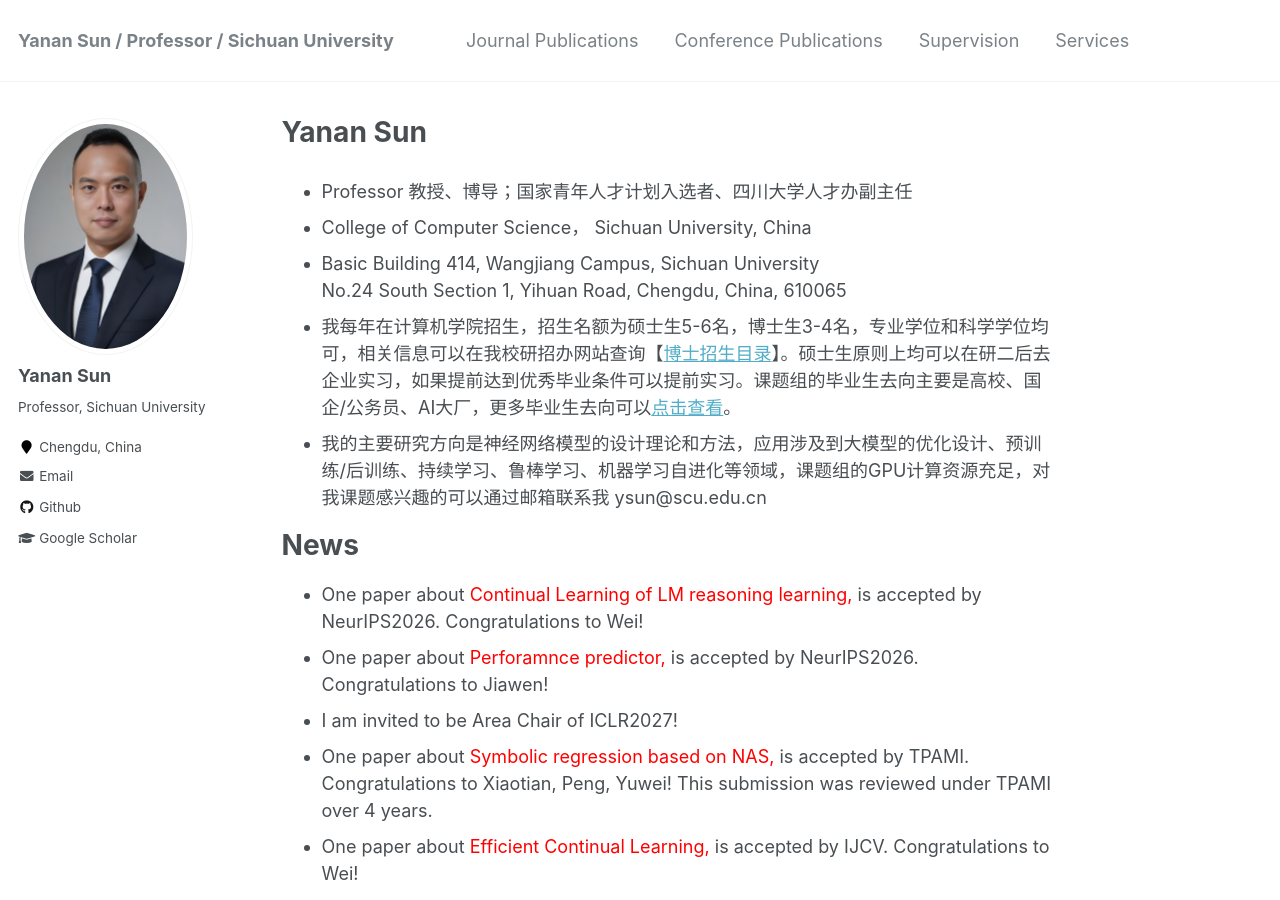
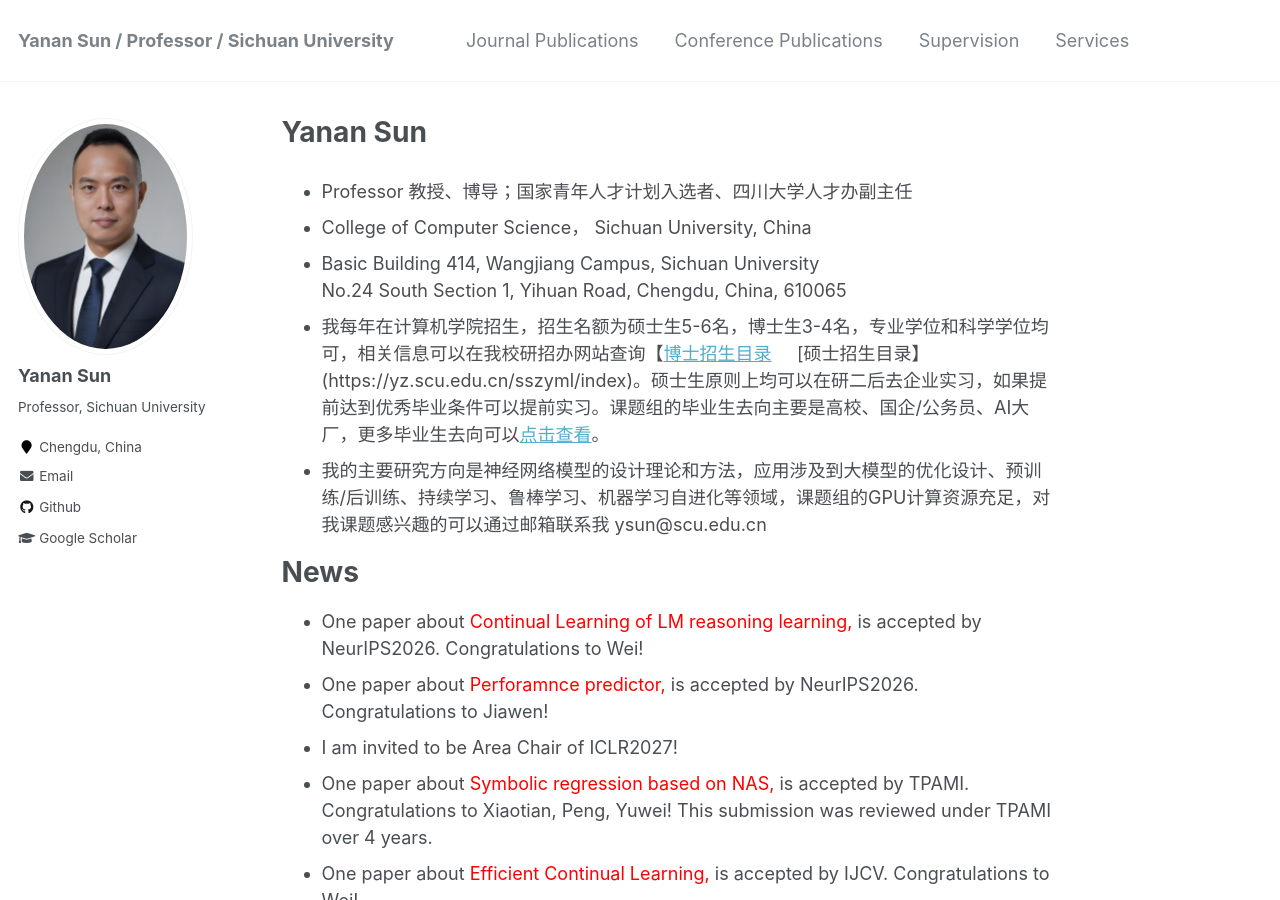
Before and after one commit to yn-sun/yn-sun.github.io, a Jekyll site: the page built from _pages/about.md, in a window 1280 px wide and 900 px high. Built offline with Jekyll 4.4.1, drawn with Linux system fonts in a browser that asks for light colours; comment, search, counter and statistics services are not loaded; some of the changed lines change nothing that is shown.

Commit message:
Update about.md

```diff
--- a/_pages/about.md
+++ b/_pages/about.md
@@ -12,7 +12,7 @@ redirect_from:
 * College of Computer Science， Sichuan University, China
 * Basic Building 414, Wangjiang Campus, Sichuan University\\
 No.24 South Section 1, Yihuan Road, Chengdu, China, 610065
-* 我每年在计算机学院招生，招生名额为硕士生5-6名，博士生3-4名，专业学位和科学学位均可，相关信息可以在我校研招办网站查询【[博士招生目录](https://yz.scu.edu.cn/bszyml/index)】。硕士生原则上均可以在研二后去企业实习，如果提前达到优秀毕业条件可以提前实习。课题组的毕业生去向主要是高校、国企/公务员、AI大厂，更多毕业生去向可以[点击查看](https://yn-sun.github.io/supervision/)。
+* 我每年在计算机学院招生，招生名额为硕士生5-6名，博士生3-4名，专业学位和科学学位均可，相关信息可以在我校研招办网站查询【[博士招生目录](https://yz.scu.edu.cn/bszyml/index)&nbsp;&nbsp;&nbsp;&nbsp; [硕士招生目录】(https://yz.scu.edu.cn/sszyml/index)。硕士生原则上均可以在研二后去企业实习，如果提前达到优秀毕业条件可以提前实习。课题组的毕业生去向主要是高校、国企/公务员、AI大厂，更多毕业生去向可以[点击查看](https://yn-sun.github.io/supervision/)。
 * 我的主要研究方向是神经网络模型的设计理论和方法，应用涉及到大模型的优化设计、预训练/后训练、持续学习、鲁棒学习、机器学习自进化等领域，课题组的GPU计算资源充足，对我课题感兴趣的可以通过邮箱联系我 ysun@scu.edu.cn
 
 News
```
